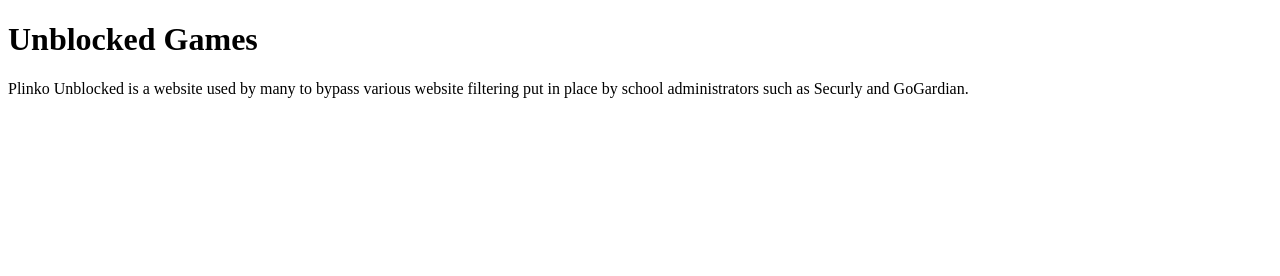
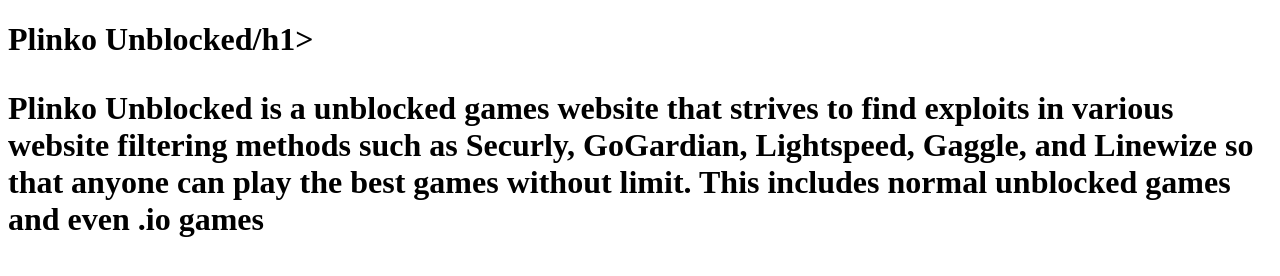
Before and after one commit to plinkounblocked/plinkounblocked.github.io, a plain HTML site: page index.html in a window 1280 px wide. Drawn offline with Linux system fonts and the light colour scheme.

Commit message:
Update index.html

```diff
--- a/index.html
+++ b/index.html
@@ -9,8 +9,9 @@
 <body>
 
 <div class="">
- <h1>Unblocked Games</h1>
- <p>Plinko Unblocked is a website used by many to bypass various website filtering put in place by school administrators such as Securly and GoGardian. </p>
+ <h1>Plinko Unblocked/h1>
+ <p>Plinko Unblocked is a unblocked games website that strives to find exploits in various website filtering methods such as Securly, GoGardian, Lightspeed, Gaggle, and Linewize so that anyone can play the best games without limit. This includes normal unblocked games and even .io games
+</p>
 </div>
 
 </body>
```
